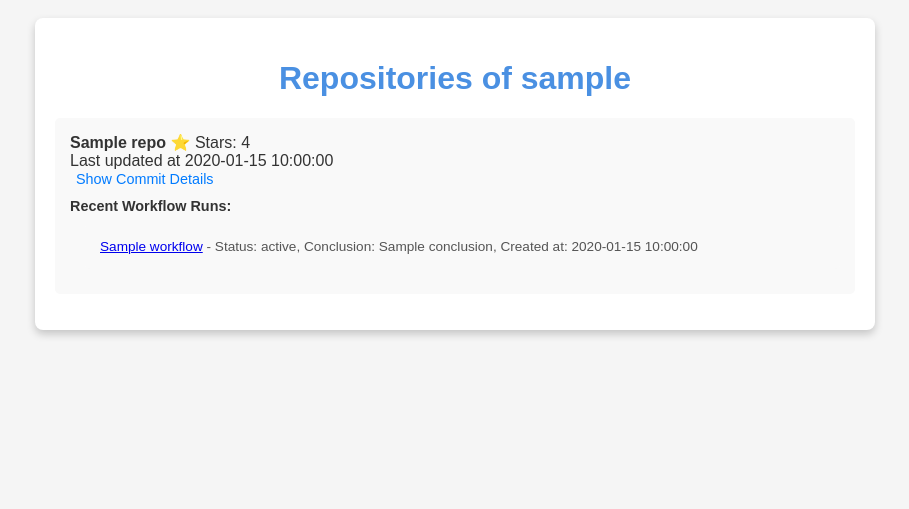
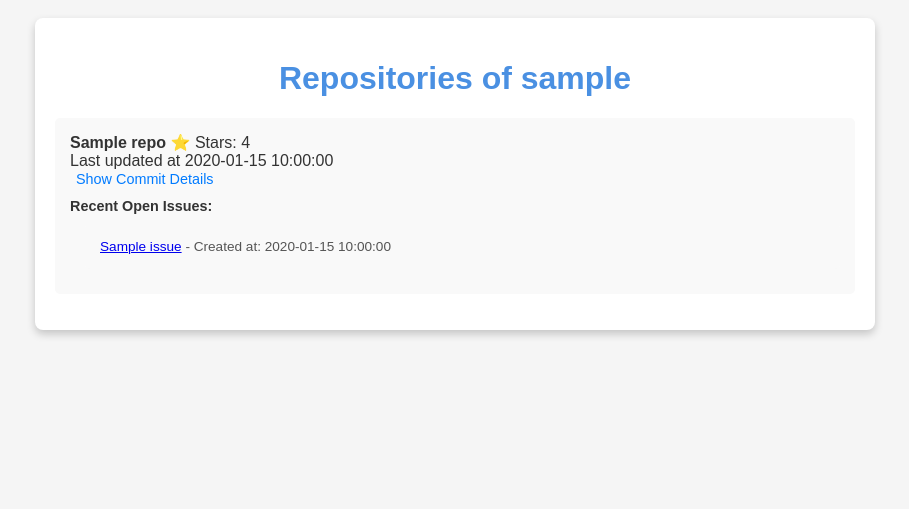
Before and after one commit to Polumm/cs824zs524-sse-app, a Flask app: template templates/repos.html in a window 1280 px wide. Shown: the part 234-743 px from the top of the page, without its empty margins (185-1094 px from the left). Run offline with Flask 3, Linux system fonts and the light colour scheme; the template is opened without the code that fills it: most values are stand-ins (such as "Sample title", 1, 10 or a date in 2020).

Commit message:
Added a issue sensoring function.

```diff
--- a/app.py
+++ b/app.py
@@ -174,6 +174,11 @@ def index():
     return render_template("index.html")
 
 
+@app.route("/")
+def index():
+    return render_template("index.html")
+
+
 @app.route("/repos", methods=["POST"])
 def repos():
     username = request.form["username"]
@@ -189,6 +194,7 @@ def repos():
         repo_data = []
 
         for repo in repos:
+            # Fetch latest commit information
             commits_url = repo["commits_url"].replace("{/sha}", "/main")
             commit_response = requests.get(commits_url, headers=headers)
             latest_commit = (
@@ -197,24 +203,24 @@ def repos():
                 else None
             )
 
-            workflows_url = "https://api.github.com/repos"
-            f"/{username}/{repo['name']}/actions/runs"
-            workflows_response = requests.get(workflows_url, headers=headers)
-            workflows = (
-                workflows_response.json().get("workflow_runs", [])
-                if workflows_response.status_code == 200
+            # Fetch open issues information
+            issues_url = "https://api.github.com/repos/"
+            f"{username}/{repo['name']}/issues"
+            issues_response = requests.get(issues_url, headers=headers)
+            issues = (
+                issues_response.json()
+                if issues_response.status_code == 200
                 else []
             )
 
-            recent_workflows = [
+            # Limit to the 5 most recent issues
+            recent_issues = [
                 {
-                    "name": workflow["name"],
-                    "status": workflow["status"],
-                    "conclusion": workflow["conclusion"],
-                    "created_at": workflow["created_at"],
-                    "html_url": workflow["html_url"],
+                    "title": issue["title"],
+                    "created_at": issue["created_at"],
+                    "html_url": issue["html_url"],
                 }
-                for workflow in workflows[:5]
+                for issue in issues[:5]
             ]
 
             repo_data.append(
@@ -224,7 +230,7 @@ def repos():
                     "updated_at": repo["updated_at"],
                     "stars": repo["stargazers_count"],
                     "latest_commit": latest_commit,
-                    "recent_workflows": recent_workflows,
+                    "recent_issues": recent_issues,
                 }
             )
 
--- a/templates/repos.html
+++ b/templates/repos.html
@@ -62,7 +62,7 @@
             font-weight: bold;
         }
 
-        .workflow, .commit-details {
+        .issue, .commit-details {
             margin-left: 15px;
             font-size: 0.85em;
             color: #555;
@@ -111,11 +111,11 @@
                     </div>
                 {% endif %}
 
-                <div class="section-title">Recent Workflow Runs:</div>
+                <div class="section-title">Recent Open Issues:</div>
                 <ul>
-                    {% for workflow in repo.recent_workflows %}
-                    <li class="workflow">
-                        <a href="{{ workflow.html_url }}" target="_blank">{{ workflow.name }}</a> - Status: {{ workflow.status }}, Conclusion: {{ workflow.conclusion }}, Created at: {{ workflow.created_at }}
+                    {% for issue in repo.recent_issues %}
+                    <li class="issue">
+                        <a href="{{ issue.html_url }}" target="_blank">{{ issue.title }}</a> - Created at: {{ issue.created_at }}
                     </li>
                     {% endfor %}
                 </ul>
```
